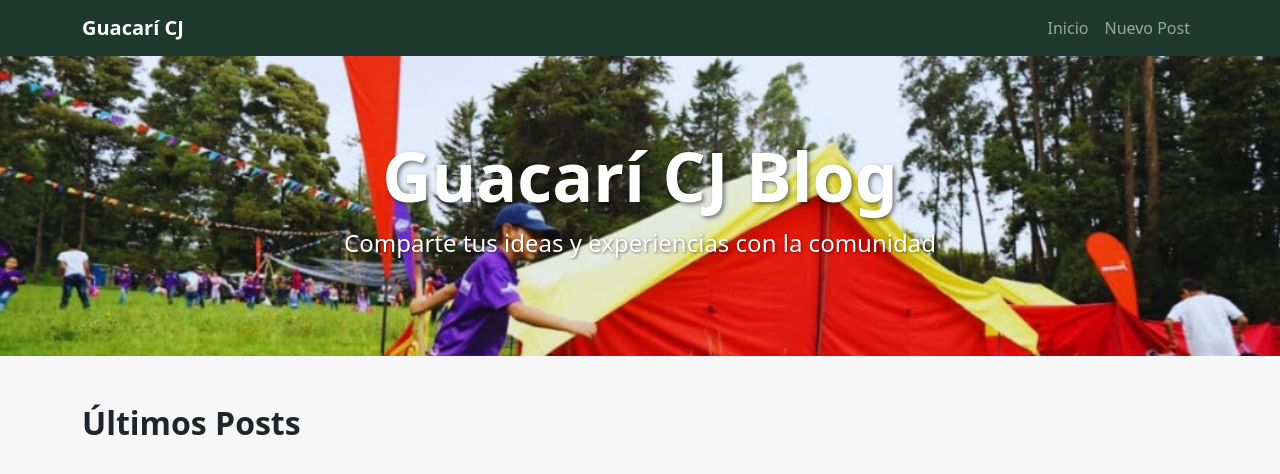
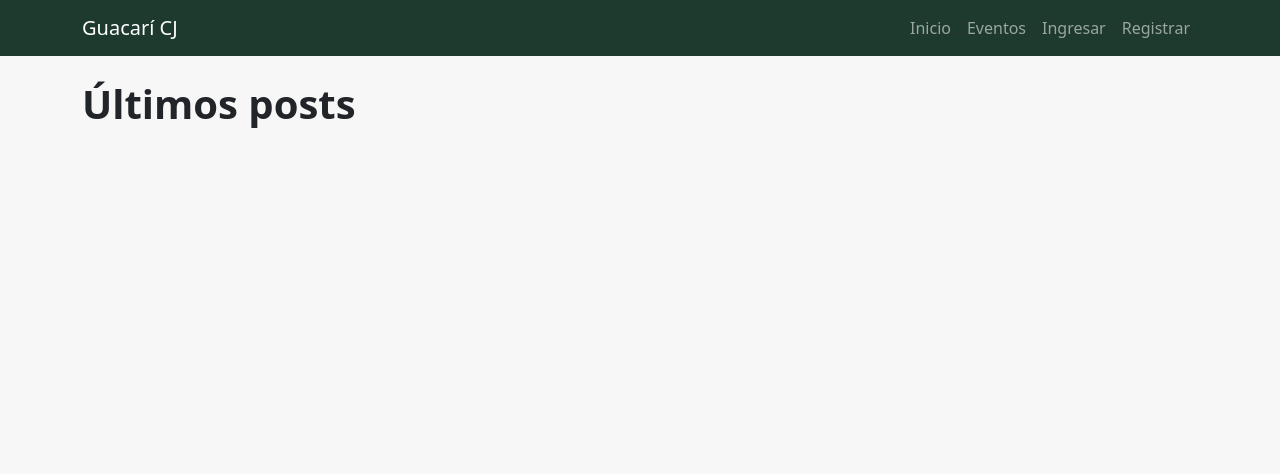
Before and after one commit to Kriss18r/Guacari-CJ, a Flask app: page / in a window 1280 px wide. Shown: the top 474 px of the page. Run offline with Flask 3, Linux system fonts and the light colour scheme.

Commit message:
Estructura inicial del blog Guacari CJ con Flask y sistema de usuarios
- Creada estructura base del proyecto con factory pattern.
- Agregado sistema de autenticación (registro, login, logout).
- Añadidos roles de usuario (admin y user).
- Implementados decoradores login_required y admin_required.
- Configurado SECRET_KEY y archivo config.py.
- Configurado SQLAlchemy y creación automática de tablas.
- Agregada carpeta de blueprints: routes, auth y admin.
- Implementados modelos User, Post y Evento.
- Agregadas plantillas base, login, register y vistas principales.
- Corregido error de sesión (SECRET_KEY).
- Creado primer usuario como administrador por defecto.
- Configurada estructura de static/ y templates/.

```diff
--- a/guacari/routes.py
+++ b/guacari/routes.py
@@ -1,29 +1,19 @@
-from flask import Blueprint, render_template, request, redirect, url_for
-from .models import Post
-from .extensions import db
+from flask import Blueprint, render_template
+from .models import Post, Evento
 
-main = Blueprint('main', __name__)
+main_bp = Blueprint("main", __name__)
 
-@main.route('/')
+@main_bp.route("/")
 def index():
     posts = Post.query.order_by(Post.fecha.desc()).all()
-    return render_template('index.html', posts=posts)
+    return render_template("index.html", posts=posts)
 
-@main.route('/post/<int:id>')
+@main_bp.route("/post/<int:id>")
 def post(id):
-    post = Post.query.get_or_404(id)
-    return render_template('post.html', post=post)
+    p = Post.query.get_or_404(id)
+    return render_template("post.html", post=p)
 
-@main.route('/nuevo', methods=['GET', 'POST'])
-def nuevo_post():
-    if request.method == 'POST':
-        titulo = request.form['titulo']
-        contenido = request.form['contenido']
-
-        nuevo = Post(titulo=titulo, contenido=contenido)
-        db.session.add(nuevo)
-        db.session.commit()
-
-        return redirect(url_for('main.index'))
-
-    return render_template('new_post.html')
+@main_bp.route("/eventos")
+def eventos():
+    evs = Evento.query.order_by(Evento.fecha_evento).all()
+    return render_template("eventos.html", eventos=evs)
--- a/templates/admin_dashboard.html
+++ b/templates/admin_dashboard.html
@@ -0,0 +1,6 @@
+{% extends "base.html" %}
+{% block content %}
+  <h2>Panel Admin</h2>
+  <a class="btn btn-success" href="{{ url_for('admin.new_post') }}">Crear Post</a>
+  <a class="btn btn-primary" href="{{ url_for('admin.new_event') }}">Crear Evento</a>
+{% endblock %}
--- a/templates/base.html
+++ b/templates/base.html
@@ -1,52 +1,50 @@
-<!DOCTYPE html>
+<!doctype html>
 <html lang="es">
 <head>
-    <meta charset="UTF-8">
-    <title>Guacarí CJ Blog</title>
-
-    <!-- Bootstrap CSS -->
+  <meta charset="utf-8">
+  <title>Guacarí CJ</title>
+  <meta name="viewport" content="width=device-width, initial-scale=1">
+  <!-- Bootstrap CDN -->
   <link href="https://cdn.jsdelivr.net/npm/bootstrap@5.3.2/dist/css/bootstrap.min.css" rel="stylesheet">
-
-    <!-- Tu CSS -->
   <link rel="stylesheet" href="{{ url_for('static', filename='css/base.css') }}">
-
-    {% block styles %}{% endblock %}
 </head>
-<header>
-   <!-- Navbar -->
-    <nav class="navbar navbar-dark navbar-expand-lg" style="background:#1e3a2f;">
+<body>
+<nav class="navbar navbar-expand-lg navbar-dark" style="background:#1e3a2f;">
   <div class="container">
-            <a class="navbar-brand fw-bold" href="{{ url_for('main.index') }}">
-                Guacarí CJ
-            </a>
-
-            <button class="navbar-toggler" type="button" data-bs-toggle="collapse" data-bs-target="#menu">
-                <span class="navbar-toggler-icon"></span>
-            </button>
-
-            <div class="collapse navbar-collapse" id="menu">
+    <a class="navbar-brand" href="{{ url_for('main.index') }}">Guacarí CJ</a>
+    <div class="collapse navbar-collapse">
       <ul class="navbar-nav ms-auto">
         <li class="nav-item"><a class="nav-link" href="{{ url_for('main.index') }}">Inicio</a></li>
-                    <li class="nav-item"><a class="nav-link" href="{{ url_for('main.nuevo_post') }}">Nuevo Post</a></li>
+        <li class="nav-item"><a class="nav-link" href="{{ url_for('main.eventos') }}">Eventos</a></li>
+        {% if session.username %}
+          <li class="nav-item"><a class="nav-link" href="#">Hola, {{ session.username }}</a></li>
+          {% if session.role == 'admin' %}
+            <li class="nav-item"><a class="nav-link" href="{{ url_for('admin.dashboard') }}">Admin</a></li>
+          {% endif %}
+          <li class="nav-item"><a class="nav-link" href="{{ url_for('auth.logout') }}">Cerrar sesión</a></li>
+        {% else %}
+          <li class="nav-item"><a class="nav-link" href="{{ url_for('auth.login') }}">Ingresar</a></li>
+          <li class="nav-item"><a class="nav-link" href="{{ url_for('auth.register') }}">Registrar</a></li>
+        {% endif %}
       </ul>
     </div>
   </div>
 </nav>
-    <div class="banner">
-        <div class="banner-content text-center">
-            <div class="container">
-                <h1 class="display-4 fw-bold">Guacarí CJ Blog</h1>
-                <p class="lead">Comparte tus ideas y experiencias con la comunidad</p>
+
+<div class="container mt-4">
+  {% with messages = get_flashed_messages(with_categories=true) %}
+    {% if messages %}
+      {% for category, message in messages %}
+        <div class="alert alert-{{ 'warning' if category=='warning' else ('success' if category=='success' else ('info' if category=='info' else 'danger')) }}" role="alert">
+          {{ message }}
         </div>
-        </div>
-    </div>
-</header>
-<body>
+      {% endfor %}
+    {% endif %}
+  {% endwith %}
 
   {% block content %}{% endblock %}
+</div>
 
-    <!-- Bootstrap JS -->
 <script src="https://cdn.jsdelivr.net/npm/bootstrap@5.3.2/dist/js/bootstrap.bundle.min.js"></script>
-
 </body>
 </html>
--- a/templates/index.html
+++ b/templates/index.html
@@ -1,32 +1,17 @@
 {% extends "base.html" %}
-
-{% block styles %}
-<link rel="stylesheet" href="{{ url_for('static', filename='css/home.css') }}">
-{% endblock %}
-
 {% block content %}
-
-
-<div class="container mt-5">
-
-    <h2 class="mb-4">Últimos Posts</h2>
-
+  <h1>Últimos posts</h1>
   <div class="row">
     {% for post in posts %}
-        <div class="col-md-6 col-lg-4 mb-4">
-            <div class="card shadow-sm h-100">
+      <div class="col-md-6">
+        <div class="card mb-3">
           <div class="card-body">
-                    <h5 class="card-title">{{ post.titulo }}</h5>
-                    <p class="card-text">{{ post.contenido[:150] }}...</p>
-                    <a href="{{ url_for('main.post', id=post.id) }}" class="btn btn-success">
-                        Leer más
-                    </a>
+            <h5>{{ post.titulo }}</h5>
+            <p>{{ post.contenido[:150] }}...</p>
+            <a href="{{ url_for('main.post', id=post.id) }}" class="btn btn-success">Leer más</a>
           </div>
         </div>
       </div>
     {% endfor %}
   </div>
-
-</div>
-
 {% endblock %}
```
Also changed, not shown: config.py (+6 -2 lines), create_admin.py (added, +14 -0 lines), guacari/__init__.py (+10 -6 lines), guacari/admin.py (+46 -0 lines), guacari/auth.py (+60 -0 lines), guacari/models.py (+20 -2 lines), guacari/utils/decorators.py (+20 -0 lines), templates/login.html (+15 -0 lines), templates/register.html (+10 -0 lines), blog.db (added), guacari/extensions.py (line endings or trailing spaces). Lines whose indentation alone changed are shown as unchanged.
